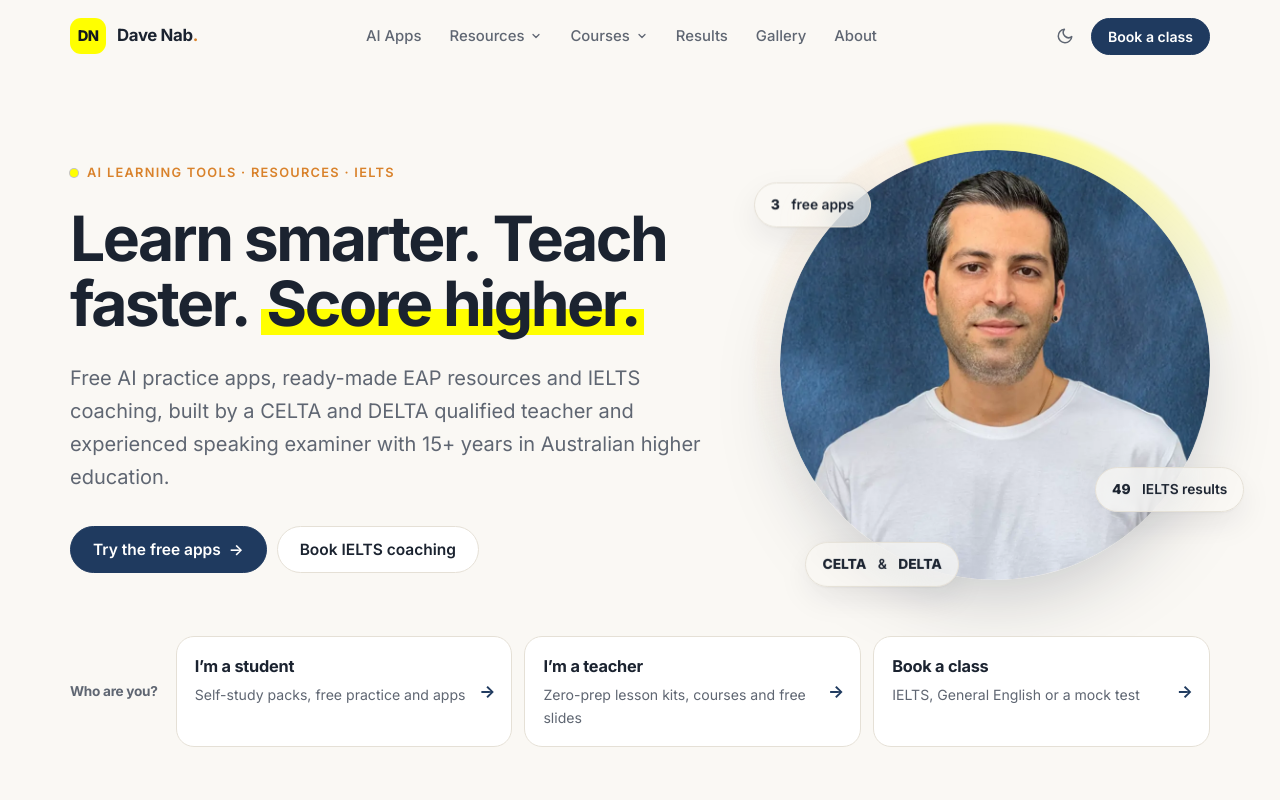
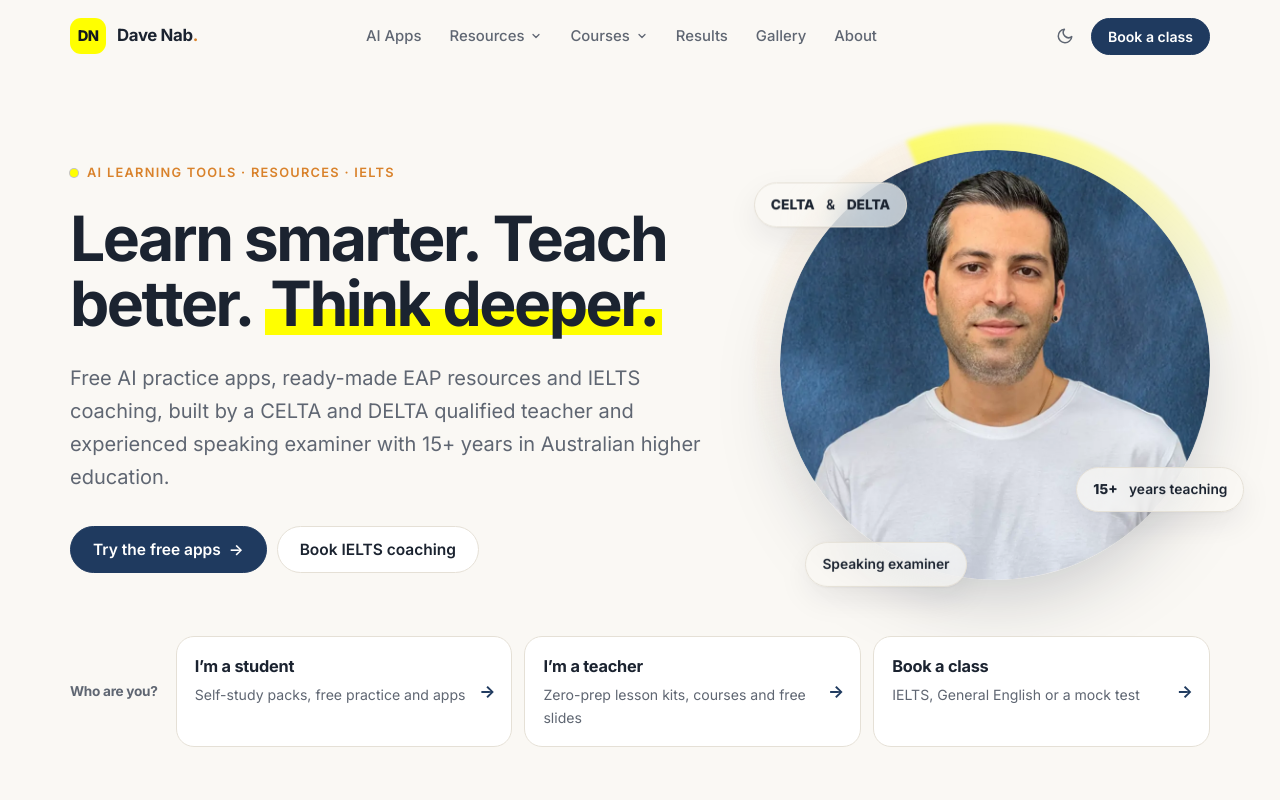
Before and after one commit to davenab/davenab.github.io, a plain HTML site: page index.html in a window 1280 px wide. Shown: the top 800 px of the page. Drawn offline with Linux system fonts and the light colour scheme.

Commit message:
Home intro: 'Learn smarter. Teach better. Think deeper.'; credential badges
- Headline words: faster -> better, Score higher -> Think deeper
- Photo badges: CELTA & DELTA, 15+ years teaching, Speaking examiner

Co-Authored-By: Claude Opus 5.5 <noreply@anthropic.com>
Claude-Session: https://claude.ai/code/session_01SoGW1UbDTTTr9ix7Mp4S3M

```diff
--- a/index.html
+++ b/index.html
@@ -65,16 +65,16 @@
 <section class="hero"><div class="wrap hero-grid">
   <div>
     <span class="eyebrow fade-up" style="--d:.05s">AI learning tools · Resources · IELTS</span>
-    <h1 class="rise" style="margin-top:22px"><span class="w" style="--i:0"><span>Learn</span></span> <span class="w" style="--i:1"><span>smarter.</span></span> <span class="w" style="--i:2"><span>Teach</span></span> <span class="w" style="--i:3"><span>faster.</span></span> <span class="hl"><span class="w" style="--i:4"><span>Score</span></span> <span class="w" style="--i:5"><span>higher.</span></span></span></h1>
+    <h1 class="rise" style="margin-top:22px"><span class="w" style="--i:0"><span>Learn</span></span> <span class="w" style="--i:1"><span>smarter.</span></span> <span class="w" style="--i:2"><span>Teach</span></span> <span class="w" style="--i:3"><span>better.</span></span> <span class="hl"><span class="w" style="--i:4"><span>Think</span></span> <span class="w" style="--i:5"><span>deeper.</span></span></span></h1>
     <p class="lead fade-up" style="--d:.7s">Free AI practice apps, ready-made EAP resources and IELTS coaching, built by a CELTA and DELTA qualified teacher and experienced speaking examiner with 15+ years in Australian higher education.</p>
     <div class="cta fade-up" style="--d:.85s"><a class="btn primary" href="#ai">Try the free apps <span class="arr" aria-hidden="true">→</span></a><a class="btn" href="book/?service=ielts-live">Book IELTS coaching</a></div>
   </div>
   <div class="portrait fade-up" style="--d:.3s">
     <div class="ring" aria-hidden="true"></div>
     <img src="assets/img/dave-portrait.webp" alt="Portrait of Dave Nab" width="900" height="900" decoding="async">
-    <div class="float f1"><b>3</b>&nbsp;free apps</div>
-    <div class="float f2"><b>49</b>&nbsp;IELTS results</div>
-    <div class="float f3"><b>CELTA</b>&nbsp;&amp;&nbsp;<b>DELTA</b></div>
+    <div class="float f1"><b>CELTA</b>&nbsp;&amp;&nbsp;<b>DELTA</b></div>
+    <div class="float f2"><b>15+</b>&nbsp;years teaching</div>
+    <div class="float f3">Speaking examiner</div>
   </div>
 </div>
 <div class="wrap"><nav class="who fade-up" style="--d:1s" aria-label="Who are you?"><span class="who-q">Who are you?</span>
```
Also changed, not shown: 1 other file.
